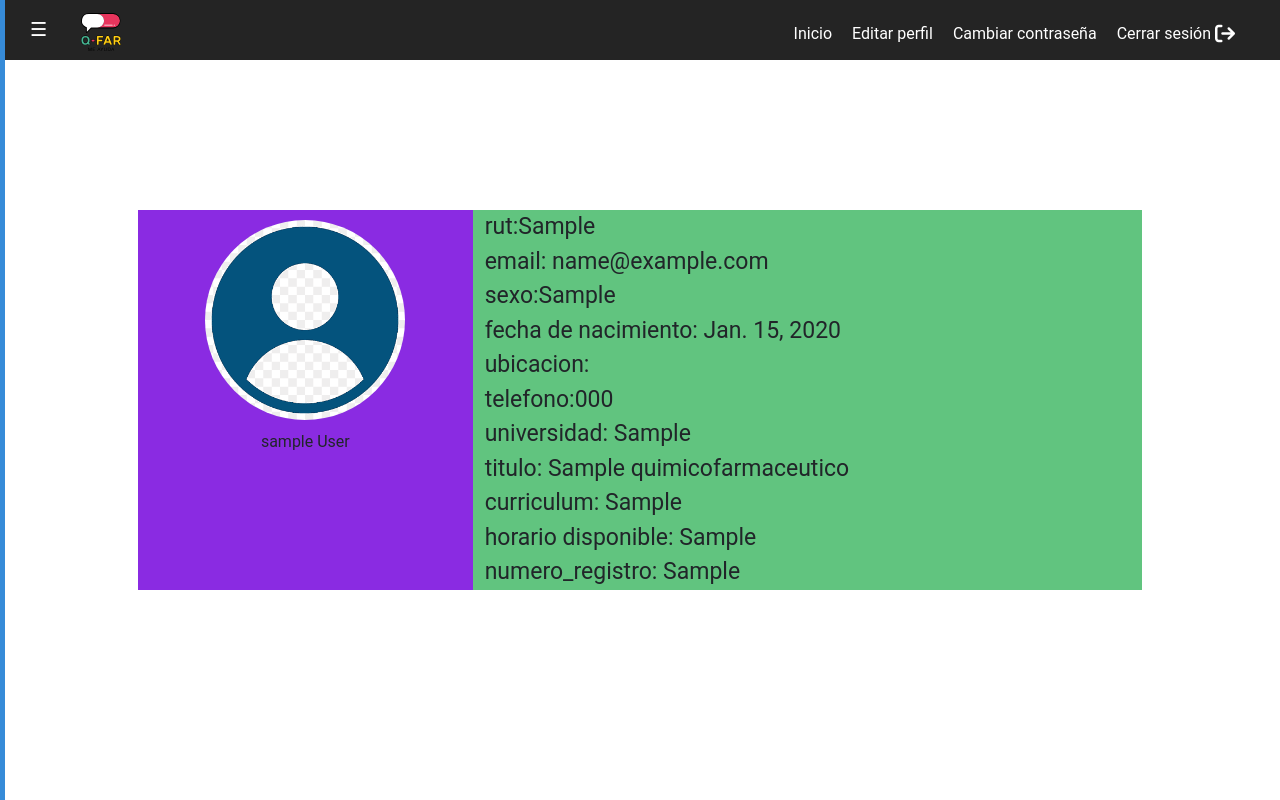
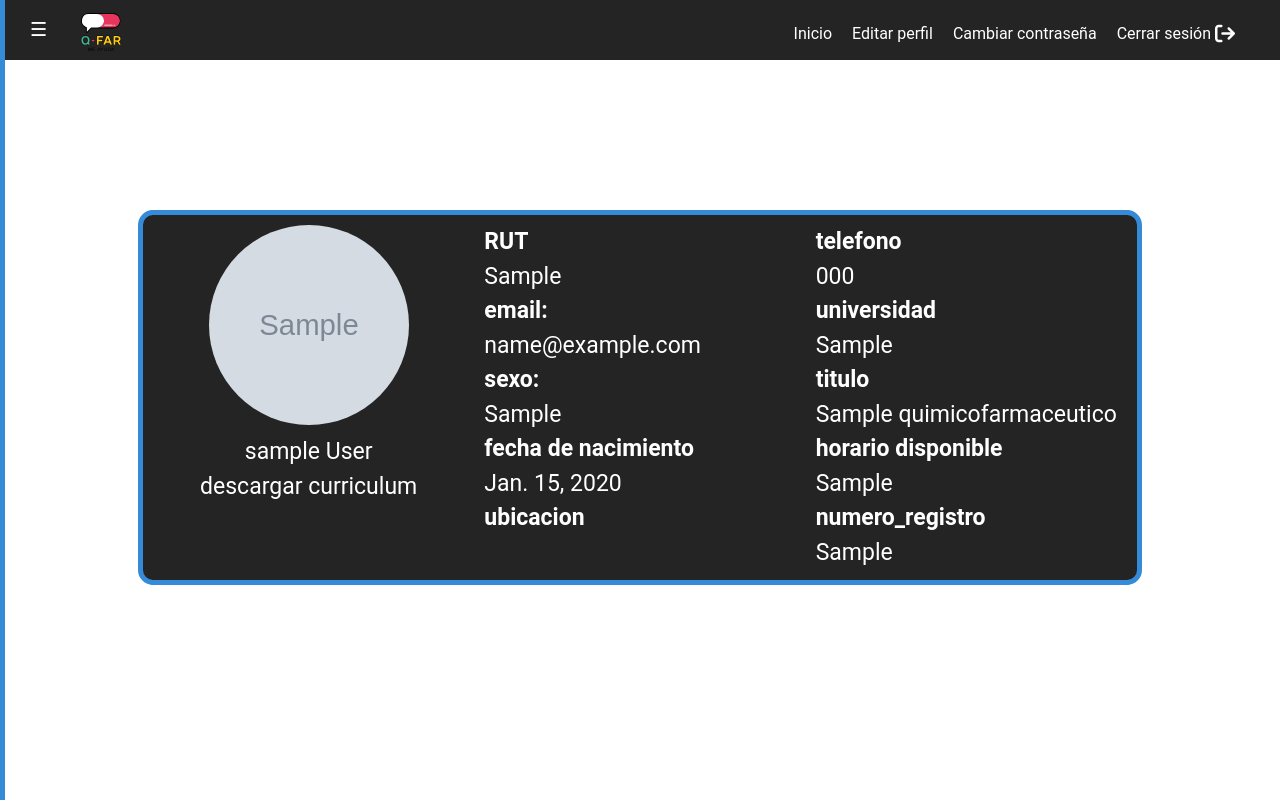
Before and after one commit to NachokeVera/Qfar_web-main, a Django app: a page that uses qf/templates/adminn/perfilQ.html in a window 1280 px wide. Run offline with Django 5.2, Linux system fonts and the light colour scheme; tables that the repository leaves empty hold one stand-in row (values such as "Sample post"); grey boxes marked "Sample" are stand-in pictures; some libraries are stand-ins or nearby versions.

Commit message:
Fotos en la web y api funcionando

```diff
--- a/qf/templates/adminn/formulario_qf.html
+++ b/qf/templates/adminn/formulario_qf.html
@@ -15,8 +15,8 @@
                     <label class="form-label">Subir Fotografía</label>
                     <div class="foto-qf m-auto">
                         <img src="{% static 'qf/imgs/usuario.png' %}" id="img" class="rounded-circle img-thumbnail" style="height: 200px; width: 200px;" alt="imagen QF"><br>
-                        <input style="display: none;" type="file" name="avatar" id="avatar">
-                        <label for="avatar" class="btn btn-primary mt-3">Cambiar Foto</label>
+                        <input style="display: none;" type="file" name="foto" id="foto">
+                        <label for="foto" class="btn btn-primary mt-3">Cambiar Foto</label>
                     </div>
                 </div>
 
@@ -75,7 +75,7 @@
 
 <script>
     const defaultFile = 'static/qf/imgs/usuario.png' ;
-    const file = document.getElementById('avatar');
+    const file = document.getElementById('foto');
     const img = document.getElementById('img');
 
     file.addEventListener('change', e => {
--- a/qf/templates/adminn/inicio.html
+++ b/qf/templates/adminn/inicio.html
@@ -23,6 +23,7 @@
         </div></a>
     </div>
     <div class="col">
+        <a href="{% url 'quimicos_admin' %}" style="color: black;">
         <div class="columna">
             <div class="col-8">
                 <div style="font-size: 50px;">
@@ -37,7 +38,7 @@
                     <i class="fa-solid fa-user-doctor fa-2xl"></i>
                 </div>
             </div>
-        </div>
+        </div></a>
     </div>
     <div class="col">
         <div class="columna">
--- a/qf/templates/adminn/perfil.html
+++ b/qf/templates/adminn/perfil.html
@@ -4,7 +4,7 @@
 <div style="text-align: center;margin: 100px;">
     <div class="row" style="border: 5px solid #368bd8;background-color: #242424;border-radius: 15px;">
         <div style="color: white;" class="col-4">
-            <img src="{{ perfilP.fotou.url }}" class="imgUsuario" alt="usuario"><br>
+            <img src="{{ perfilP.foto.url }}" class="imgUsuario" alt="usuario"><br>
             <div class="atributo">
 
                 {{perfil.user.username}} {{perfil.user.last_name}}
--- a/qf/templates/adminn/perfilQ.html
+++ b/qf/templates/adminn/perfilQ.html
@@ -1,47 +1,69 @@
 {% extends 'adminn/base.html' %}
 {% load static %}
 {% block contenido %}
-<div style="background-color: aqua;text-align: center;margin: 150px;">
-    <div class="row">
-        <div style="background-color: blueviolet;" class="col-4">
-            <img src="{% static 'qf/imgs/usuario.png' %}" class="imgUsuario" alt="usuario"><br>
-            {{perfil.user.username}}  {{perfil.user.last_name}}
-    </div>
-        <div style="background-color: rgb(97, 196, 127); text-align: left;" class="col-8">
+<div style="background-color: aqua;text-align: center;margin: 150px; color: white;">
+    <div class="row" style="border: 5px solid #368bd8;background-color: #242424;border-radius: 15px;margin-top: 20px;">
+        <div style="" class="col-4">
+            <img src="{{ perfilQ.foto.url }}" class="imgUsuario" alt="usuario"><br>
             <div class="atributo">
-                rut:{{perfilQ.rut}}
+
+                {{perfil.user.username}} {{perfil.user.last_name}}
             </div>
             <div class="atributo">
-                email: {{perfil.user.email}}
+
+               descargar curriculum
+            </div>
+    </div>
+        <div style=" text-align: left;color: white;padding: 10px;" class="col-4">
+            <div class="atributo">
+                <b>RUT</b><br>
+                {{perfilQ.rut}}
             </div>
             <div class="atributo">
-                sexo:{{perfilQ.sexo}}
+                <b>email:</b><br>
+                 {{perfil.user.email}}
             </div>
             <div class="atributo">
-                fecha de nacimiento: {{perfilQ.fecha_de_nacimiento}}
+                <b>sexo:</b><br>
+                {{perfilQ.sexo}}
             </div>
             <div class="atributo">
-                ubicacion:
+                <b>fecha de nacimiento</b><br>
+                {{perfilQ.fecha_de_nacimiento}}
+            </div>
+            <div class="atributo">
+                <b> ubicacion</b><br>
+
+            </div>
+
+
+
+
+        </div>
+        <div style=" text-align: left;color: white;padding: 10px;" class="col-4">
+
+
+            <div class="atributo">
+                <b>telefono</b><br>
+                {{perfilQ.telefono}}
             </div>
 
             <div class="atributo">
-                telefono:{{perfilQ.telefono}}
+                <b> universidad</b><br>
+                {{perfil.universidad}}
+            </div>
+            <div class="atributo">
+                <b>titulo</b><br>
+                 {{perfil.titulo}}
             </div>
 
             <div class="atributo">
-                universidad: {{perfil.universidad}}
+                <b>horario disponible</b><br>
+                 {{perfil.horario_disponible}}
             </div>
             <div class="atributo">
-                titulo: {{perfil.titulo}}
-            </div>
-            <div class="atributo">
-                curriculum: {{perfil.curriculum}}
-            </div>
-            <div class="atributo">
-                horario disponible: {{perfil.horario_disponible}}
-            </div>
-            <div class="atributo">
-                numero_registro: {{perfil.numero_registro}}
+                <b>numero_registro</b><br>
+                 {{perfil.numero_registro}}
             </div>
 
 
--- a/qf/templates/adminn/quimicos.html
+++ b/qf/templates/adminn/quimicos.html
@@ -37,7 +37,7 @@
                           {% for i in quimicoSistema %}
                           <tr>
                               <td><input type="checkbox" name="select_row" value="{{ i.user.id }}"></td>
-                              <td><a href="{% url 'perfil' i.user.id %}">{{ i.user.username }}</a></td>
+                              <td><a href="{% url 'perfilQ' i.user.id %}">{{ i.user.username }}</a></td>
                               <td>{{ i.peso }}</td>
                               <td>{{ i.ultimo_qf }}</td>
                               <td>{{ i.ultima_conexion }}</td>
--- a/qf/views.py
+++ b/qf/views.py
@@ -109,6 +109,7 @@ def create_quimi_far(request):
         telefono = request.POST.get('telefono')
         fechanac = request.POST.get('fecha_nac')
         titulo = request.POST.get('titulo')
+        foto = request.FILES['foto']
         curriculum = request.POST.get('curriculum')
         numero_registro = request.POST.get('numero_registro')
         horario_disponible = request.POST.get('hora_disponible')
@@ -121,6 +122,7 @@ def create_quimi_far(request):
         perfil = Perfil.objects.create(
              usuario=user,
              sexo =sexo,
+             foto=foto,
              rut = rut,
              telefono =telefono,
              fecha_de_nacimiento = fechanac
@@ -170,7 +172,7 @@ def create_paciente(request):
         perfil = Perfil.objects.create(
              usuario=user,
              sexo =sexo,
-             fotou= foto,
+             foto= foto,
              rut = rut,
              telefono =telefono,
              fecha_de_nacimiento = fechanac
--- a/requirements.txt
+++ b/requirements.txt
@@ -1,4 +1,4 @@
 Django==5.0.6
 mysqlclient==2.2.4
 requests==2.31.0
-djangorestframework
+djangorestframework==3.15.1
```
Also changed, not shown: apiqfar/serializer.py (+12 -1 lines), apiqfar/views.py (+25 -1 lines), media/perfiles/descarga_1_h07ebKX.jpg (added), media/perfiles/descarga_4_I0TUmMV.jfif (added), qf/migrations/0007_remove_perfil_fotou_perfil_foto_alter_perfil_sexo_and_more.py (added).
